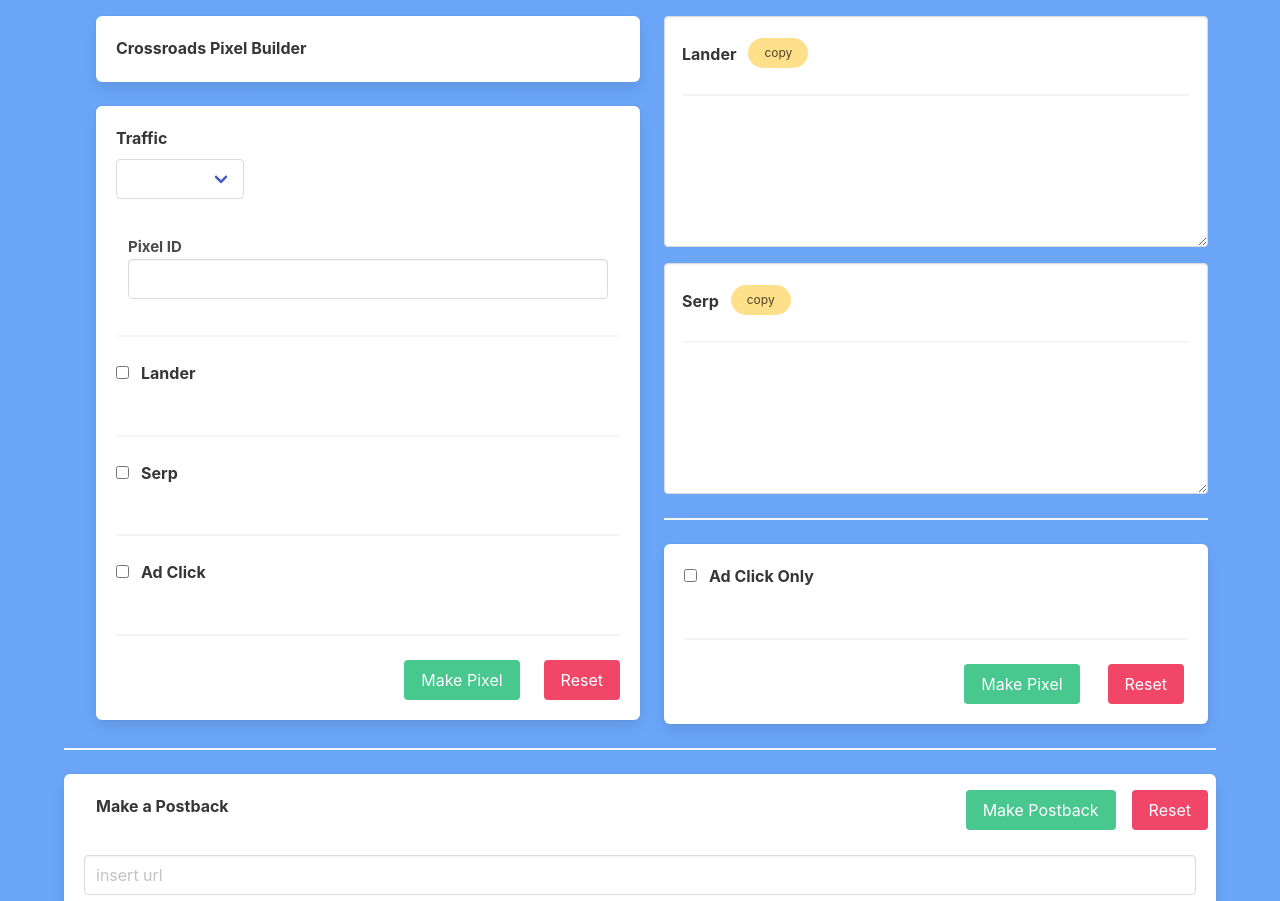
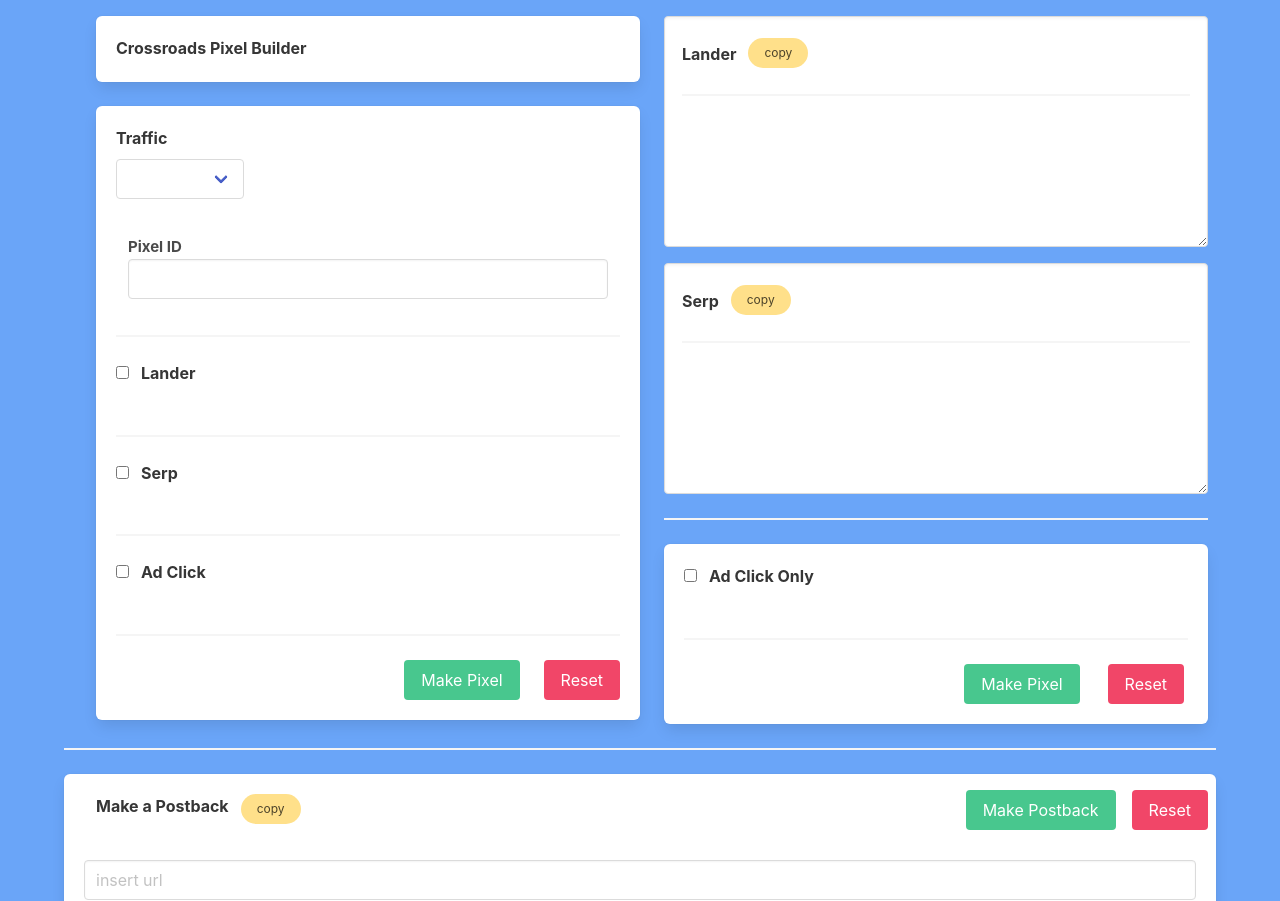
Before and after one commit to mriansabado/tracking-pixel-builder, a Vue app: page / in a window 1280 px wide. Shown: the top 901 px of the page. Built offline with nearby package versions, Linux system fonts and the light colour scheme.

Commit message:
added copy button to make a postback section

```diff
--- a/index.html
+++ b/index.html
@@ -5,7 +5,7 @@
     <link rel="icon" href="/favicon.ico">
     <link rel="stylesheet" href="https://cdn.jsdelivr.net/npm/bulma@0.9.4/css/bulma.min.css">
     <meta name="viewport" content="width=device-width, initial-scale=1.0">
-    <title>Pixel Builder V2</title>
+    <title>Crossroads Pixel Builder</title>
   </head>
   <body>
     <div id="app"></div>
--- a/src/components/Postback.vue
+++ b/src/components/Postback.vue
@@ -5,6 +5,8 @@
         <div class="columns">
             <div class="column">
                 <label class="label is-inline ml-3">Make a Postback</label>
+                 <button @click="this.copyPostback" class="is-inline button is-small is-warning is-rounded ml-3">copy</button>
+                 <p v-if="this.copiedPostback" class="is-inline has-text-danger is-size-7 ml-3">Text Copied to Clipboard</p>
             </div>
             <div class="is-flex">
                 <button @click="this.firePostback" class="button is-success mr-4 mt-2">Make Postback</button>
@@ -13,7 +15,7 @@
         </div>
         <input class="input mt-3" type="text" placeholder="insert url" v-model="this.postbackURL">
         <div class="textarea is-medium mt-2">
-            <div class="pixel-text">
+            <div ref="postbackref" class="pixel-text">
                 {{ this.postbackResult }}
             </div>
         </div>
@@ -30,7 +32,8 @@ export default {
     data() {
         return {
              postbackURL: "",
-             postbackResult: "",
+            postbackResult: "",
+             copiedPostback: false
         }
     },
     methods: {
@@ -39,6 +42,19 @@ export default {
                 img.src = "${this.postbackURL}";
                 img.style.display = 'none';
                 document.body.appendChild(img);`;
+        },
+         copyPostback() {
+            const text = this.$refs.postbackref.innerText;
+            navigator.clipboard.writeText(text)
+                .then(() => {
+                    this.copiedPostback = true;
+                })
+                .catch((error) => {
+                    alert("Failed to copy text " + error);
+                });
+        },
+         reset() {
+            location.reload();
         }
     }
 }
```
